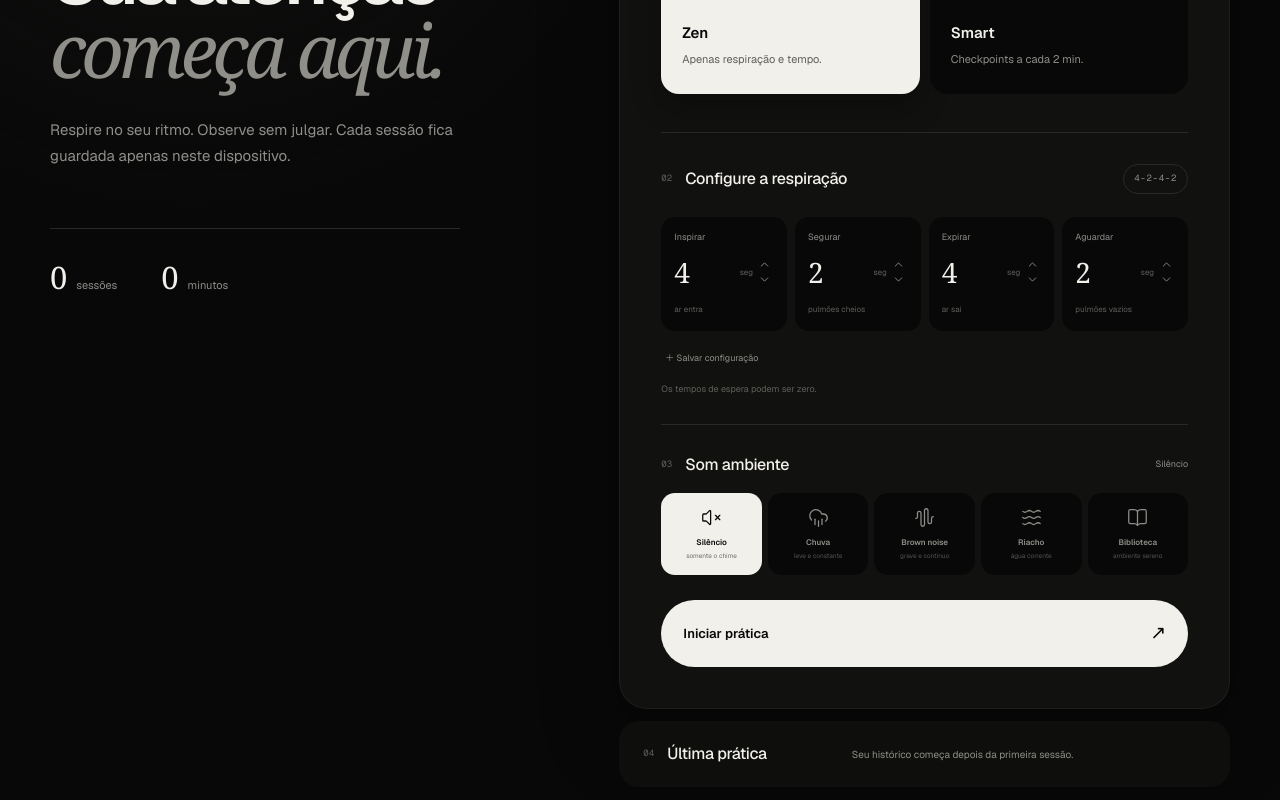
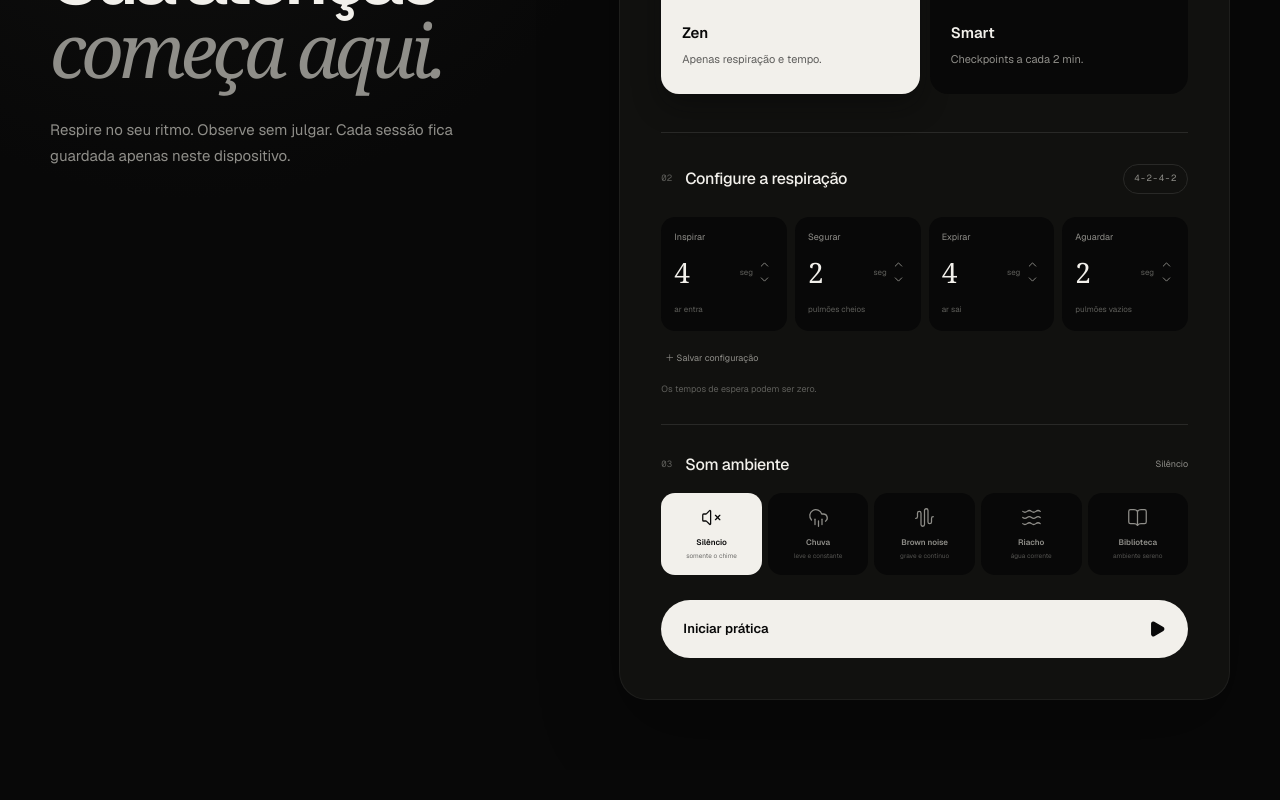
Before and after one commit to AlanRMA/zen-space, a Next.js app: page / in a window 1280 px wide. Shown: the part 310-1110 px from the top of the page. After the commit the page ends 1080 px from the top, so only its background shows below. Built offline with nearby package versions, Linux system fonts and the light colour scheme.

Commit message:
Simplify practice breathing display

```diff
--- a/app/globals.css
+++ b/app/globals.css
@@ -53,15 +53,10 @@ button:focus-visible, input:focus-visible { outline: 2px solid var(--ink); outli
 .hero-panel h1 { font-size: clamp(48px, 5.8vw, 78px); line-height: .98; letter-spacing: -.065em; margin: 29px 0 28px; font-weight: 560; }
 .hero-panel h1 em { font-family: Georgia, serif; font-weight: 400; color: var(--muted); }
 .hero-panel > p { color: var(--muted); line-height: 1.75; font-size: 15px; max-width: 430px; }
-.hero-stats { display: flex; gap: 44px; margin-top: 58px; padding-top: 25px; border-top: 1px solid var(--line); max-width: 410px; }
-.hero-stats div { display: flex; align-items: baseline; gap: 9px; }
-.hero-stats strong { font-family: Georgia, serif; font-size: 31px; font-weight: 400; }
-.hero-stats span { color: var(--muted); font-size: 11px; }
-
 .setup-card { background: var(--surface); border: 1px solid color-mix(in srgb, var(--line) 58%, transparent); border-radius: 28px; padding: clamp(24px, 3.2vw, 42px); box-shadow: var(--shadow); }
 .setup-heading { display: flex; justify-content: space-between; align-items: center; gap: 20px; }
-.setup-heading > div, .recent-strip > div { display: flex; align-items: center; gap: 13px; }
-.setup-heading h2, .recent-strip h2 { margin: 0; font-size: 16px; font-weight: 500; letter-spacing: -.02em; }
+.setup-heading > div { display: flex; align-items: center; gap: 13px; }
+.setup-heading h2 { margin: 0; font-size: 16px; font-weight: 500; letter-spacing: -.02em; }
 .section-number { font-family: var(--font-geist-mono), monospace; color: var(--muted-2); font-size: 9px; }
 .mode-pill, .breath-code { color: var(--muted); font-family: var(--font-geist-mono), monospace; border: 1px solid var(--line); border-radius: 100px; padding: 7px 10px; font-size: 9px; letter-spacing: .08em; }
 .mode-selector { display: grid; grid-template-columns: 1fr 1fr; gap: 10px; margin-top: 25px; }
@@ -113,15 +108,8 @@ button:focus-visible, input:focus-visible { outline: 2px solid var(--ink); outli
 .sound-options small { color: inherit; opacity: .56; font-size: 6.5px; white-space: nowrap; }
 .start-button { border: 0; width: 100%; background: var(--ink); color: var(--inverse); border-radius: 999px; padding: 19px 22px; display: flex; justify-content: space-between; align-items: center; cursor: pointer; font-size: 13px; font-weight: 590; transition: transform .2s ease, box-shadow .2s ease; }
 .start-button:hover { transform: translateY(-2px); box-shadow: 0 14px 30px color-mix(in srgb, var(--ink) 15%, transparent); }
-.start-button:hover .start-arrow { transform: translate(3px, -3px); }
-.start-arrow { font-size: 19px; transition: transform .2s; }
-.recent-strip { grid-column: 2; display: grid; grid-template-columns: 1fr 1.7fr; align-items: center; border: 0; border-radius: 20px; padding: 21px 24px; margin-top: -77px; background: color-mix(in srgb, var(--surface) 72%, transparent); }
-.last-session { display: grid; grid-template-columns: auto 1fr auto; align-items: center; gap: 13px; }
-.last-session strong { font-family: Georgia, serif; font-size: 18px; font-weight: 400; }
-.last-session span, .last-session time, .empty-inline { color: var(--muted); font-size: 10px; }
-.last-session time { text-transform: uppercase; }
-.empty-inline { margin: 0; }
-
+.start-button:hover .start-icon { transform: scale(1.08); }
+.start-icon { transition: transform .2s; }
 .data-view { width: min(1180px, calc(100% - 44px)); margin: 0 auto; padding: clamp(54px, 7vw, 90px) 0 80px; }
 .data-heading { display: flex; align-items: end; justify-content: space-between; gap: 30px; margin-bottom: 49px; }
 .data-heading h1 { font-size: clamp(40px, 5vw, 66px); letter-spacing: -.06em; line-height: 1; margin: 17px 0 0; font-weight: 550; }
@@ -168,15 +156,14 @@ button:focus-visible, input:focus-visible { outline: 2px solid var(--ink); outli
 .practice-center { display: flex; flex-direction: column; align-items: center; justify-content: center; padding: 35px 20px; min-height: 0; }
 .breath-stage { width: clamp(250px, 36vw, 390px); aspect-ratio: 1; display: grid; place-items: center; position: relative; }
 .breath-orbit { position: absolute; border: 1px solid var(--line); border-radius: 50%; }
-.orbit-one { inset: 4%; opacity: .8; }
+.orbit-one { inset: 11.5%; opacity: .8; }
 .orbit-two { inset: 19%; opacity: .6; }
-.breath-circle { width: 60%; aspect-ratio: 1; border-radius: 50%; background: #e5e3dd; color: #151513; display: flex; flex-direction: column; align-items: center; justify-content: center; will-change: transform; transition: transform .28s linear, background-color .32s ease, color .32s ease, box-shadow .32s ease; }
+.breath-circle { width: 60%; aspect-ratio: 1; border-radius: 50%; background: #e5e3dd; color: #151513; display: flex; align-items: center; justify-content: center; text-align: center; will-change: transform; transition: transform .28s linear, background-color .32s ease, color .32s ease, box-shadow .32s ease; }
 .breath-circle.phase-inhale { background: #eceae4; color: #141412; box-shadow: 0 0 90px rgba(236, 234, 228, .13); }
 .breath-circle.phase-exhale { background: #d4d2cc; color: #171715; box-shadow: 0 0 74px rgba(212, 210, 204, .1); }
 .breath-circle.phase-holdIn { background: #52524e; color: #f4f2ec; box-shadow: 0 0 54px rgba(82, 82, 78, .16); }
 .breath-circle.phase-holdOut { background: #85847e; color: #f6f4ee; box-shadow: 0 0 60px rgba(133, 132, 126, .12); }
-.breath-circle span { font-size: 14px; letter-spacing: .02em; }
-.breath-circle strong { font-family: Georgia, serif; font-size: 44px; font-weight: 400; margin-top: 2px; }
+.breath-circle span { font-size: 17px; letter-spacing: .01em; line-height: 1; }
 .practice-timer { font-family: var(--font-geist-mono), monospace; font-size: clamp(38px, 5vw, 55px); letter-spacing: -.07em; margin-top: 20px; }
 .practice-breath-label { color: var(--muted); font-size: 10px; margin-top: 8px; }
 .checkpoint-panel { border-top: 1px solid var(--line); padding: 20px clamp(20px, 5vw, 70px) 24px; display: grid; grid-template-columns: minmax(170px, .8fr) minmax(400px, 1.5fr) minmax(170px, .8fr); align-items: center; gap: 30px; background: color-mix(in srgb, var(--surface) 87%, transparent); }
@@ -199,7 +186,6 @@ button:focus-visible, input:focus-visible { outline: 2px solid var(--ink); outli
   .dashboard-layout { grid-template-columns: 1fr; gap: 36px; }
   .hero-panel { position: static; padding-top: 0; }
   .hero-panel > p { max-width: 560px; }
-  .recent-strip { grid-column: 1; margin-top: 0; }
   .checkpoint-panel { grid-template-columns: 1fr; gap: 14px; }
   .checkpoint-copy { text-align: center; }
   .live-presence { justify-self: center; }
@@ -218,11 +204,10 @@ button:focus-visible, input:focus-visible { outline: 2px solid var(--ink); outli
   .dashboard-layout { gap: 18px; padding-bottom: 34px; }
   .hero-panel { padding: 0 3px; }
   .hero-panel h1 { font-size: 38px; line-height: .96; margin: 13px 0 0; }
-  .hero-panel > p, .hero-stats { display: none; }
+  .hero-panel > p { display: none; }
   .setup-card { padding: 17px 15px 15px; border-radius: 25px; box-shadow: 0 18px 48px rgba(0, 0, 0, .18); }
   .setup-heading h2 { font-size: 14px; }
-  .section-number { display: none; }
-  .mode-pill { display: none; }
+  .section-number, .mode-pill { display: none; }
   .mode-selector { margin-top: 13px; gap: 5px; padding: 4px; border-radius: 17px; background: var(--bg); }
   .mode-selector button { min-height: 52px; padding: 0 15px; border-radius: 13px; display: flex; align-items: center; justify-content: center; }
   .mode-selector .mode-icon, .mode-selector small { display: none; }
@@ -249,8 +234,6 @@ button:focus-visible, input:focus-visible { outline: 2px solid var(--ink); outli
   .sound-options small { display: none; }
   .sound-options strong { font-size: 8px; }
   .start-button { min-height: 52px; padding: 15px 20px; }
-  .recent-strip { grid-template-columns: 1fr; gap: 18px; }
-  .last-session { grid-template-columns: auto 1fr auto; }
   .data-heading { align-items: start; flex-direction: column; }
   .metric-grid { grid-template-columns: 1fr; }
   .metric-grid article { min-height: 128px; }
--- a/app/page.tsx
+++ b/app/page.tsx
@@ -1,7 +1,7 @@
 "use client";
 
 import { useCallback, useEffect, useMemo, useRef, useState } from "react";
-import { AudioWaveform, BookOpen, ChevronDown, ChevronUp, CloudRain, Volume2, VolumeX, Waves, type LucideIcon } from "lucide-react";
+import { AudioWaveform, BookOpen, ChevronDown, ChevronUp, CloudRain, Play, Volume2, VolumeX, Waves, type LucideIcon } from "lucide-react";
 
 type Mode = "zen" | "smart";
 type Theme = "dark" | "light";
@@ -282,8 +282,7 @@ export default function Home() {
     const scale = selected?.key === "inhale" ? 0.58 + progress * 0.42
       : selected?.key === "exhale" ? 1 - progress * 0.42
       : selected?.key === "holdIn" ? 1 : 0.58;
-    const remaining = selected ? Math.max(1, Math.ceil(selected.duration - within)) : 1;
-    return { key: selected?.key ?? "inhale", label: selected?.label ?? "Respire", scale, remaining };
+    return { key: selected?.key ?? "inhale", label: selected?.label ?? "Respire", scale };
   }, [breath, elapsed]);
 
   const filteredSessions = useMemo(() => {
@@ -324,7 +323,6 @@ export default function Home() {
             <div className="breath-orbit orbit-two" />
             <div className={`breath-circle phase-${breathPhase.key}`} style={{ transform: `scale(${breathPhase.scale})` }}>
               <span>{breathPhase.label}</span>
-              <strong>{breathPhase.remaining}</strong>
             </div>
           </div>
           <div className="practice-timer">{formatTimer(elapsed)}</div>
@@ -383,10 +381,6 @@ export default function Home() {
             <div className="eyebrow">UM ESPAÇO PARA VOLTAR</div>
             <h1>Sua atenção<br /><em>começa aqui.</em></h1>
             <p>Respire no seu ritmo. Observe sem julgar. Cada sessão fica guardada apenas neste dispositivo.</p>
-            <div className="hero-stats">
-              <div><strong>{sessions.length}</strong><span>sessões</span></div>
-              <div><strong>{Math.round(sessions.reduce((sum, item) => sum + item.durationSeconds, 0) / 60)}</strong><span>minutos</span></div>
-            </div>
           </section>
 
           <section className="setup-card">
@@ -461,19 +455,8 @@ export default function Home() {
               })}
             </div>
             <button className="start-button" onClick={startPractice}>
-              <span>Iniciar prática</span><span className="start-arrow">↗</span>
+              <span>Iniciar prática</span><Play className="start-icon" size={18} strokeWidth={1.8} fill="currentColor" aria-hidden="true" />
             </button>
-          </section>
-
-          <section className="recent-strip">
-            <div><span className="section-number">04</span><h2>Última prática</h2></div>
-            {sessions[0] ? (
-              <div className="last-session">
-                <strong>{formatDuration(sessions[0].durationSeconds)}</strong>
-                <span>{sessions[0].mode === "zen" ? "Modo Zen" : `Smart · ${sessions[0].checkpoints ? Math.round((sessions[0].focused / sessions[0].checkpoints) * 100) : 0}% presença`}</span>
-                <time>{new Intl.DateTimeFormat("pt-BR", { day: "2-digit", month: "short" }).format(new Date(sessions[0].endedAt))}</time>
-              </div>
-            ) : <p className="empty-inline">Seu histórico começa depois da primeira sessão.</p>}
           </section>
         </div>
       ) : (
```
